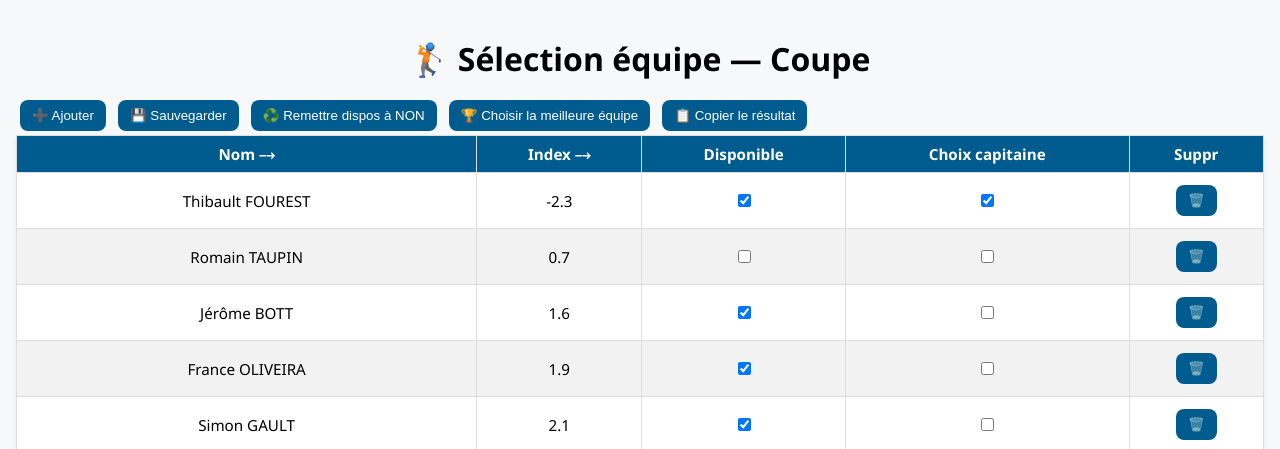
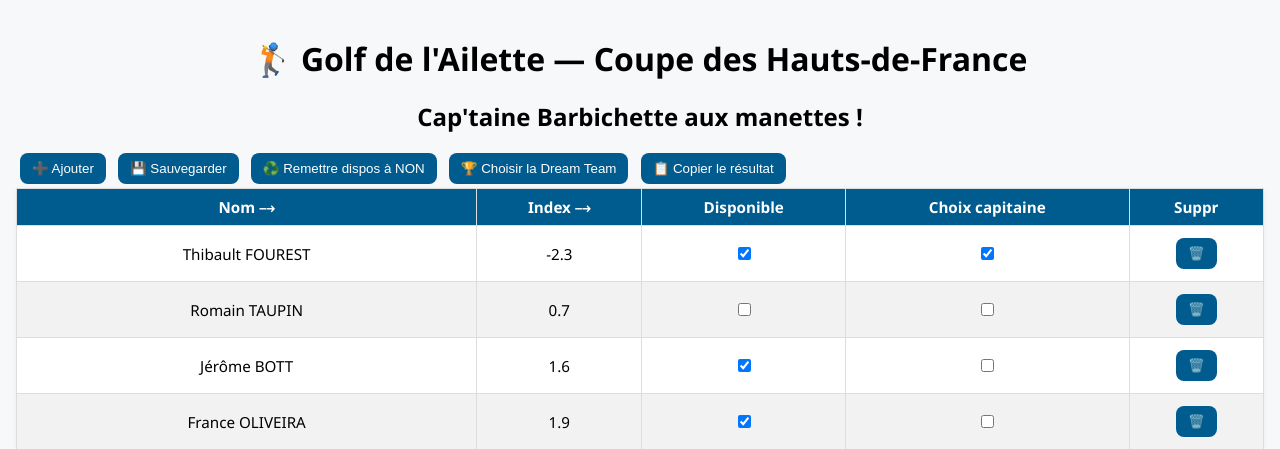
Before and after one commit to photogolffrance/golfapp, a Flask app: page / in a window 1280 px wide. Shown: the top 449 px of the page. Run offline with Flask 3, Linux system fonts and the light colour scheme.

Commit message:
Update index.html

```diff
--- a/templates/index.html
+++ b/templates/index.html
@@ -2,12 +2,13 @@
 <html lang="fr">
 <head>
   <meta charset="utf-8" />
-  <title>Golf — Sélection équipe</title>
+  <title>Golf de l'Ailette — Coupe des Hauts-de-France</title>
   <link rel="stylesheet" href="{{ url_for('static', filename='style.css') }}">
 </head>
 <body>
   <header>
-    <h1>🏌️ Sélection équipe — Coupe</h1>
+    <h1>🏌️ Golf de l'Ailette — Coupe des Hauts-de-France</h1>
+    <h2>Cap'taine Barbichette aux manettes !</h2>
   </header>
 
   <main>
@@ -15,7 +16,7 @@
       <button id="btn-add">➕ Ajouter</button>
       <button id="btn-save">💾 Sauvegarder</button>
       <button id="btn-reset">♻️ Remettre dispos à NON</button>
-      <button id="btn-calc">🏆 Choisir la meilleure équipe</button>
+      <button id="btn-calc">🏆 Choisir la Dream Team</button>
       <button id="btn-copy" title="Copier le résultat">📋 Copier le résultat</button>
     </section>
 
```
